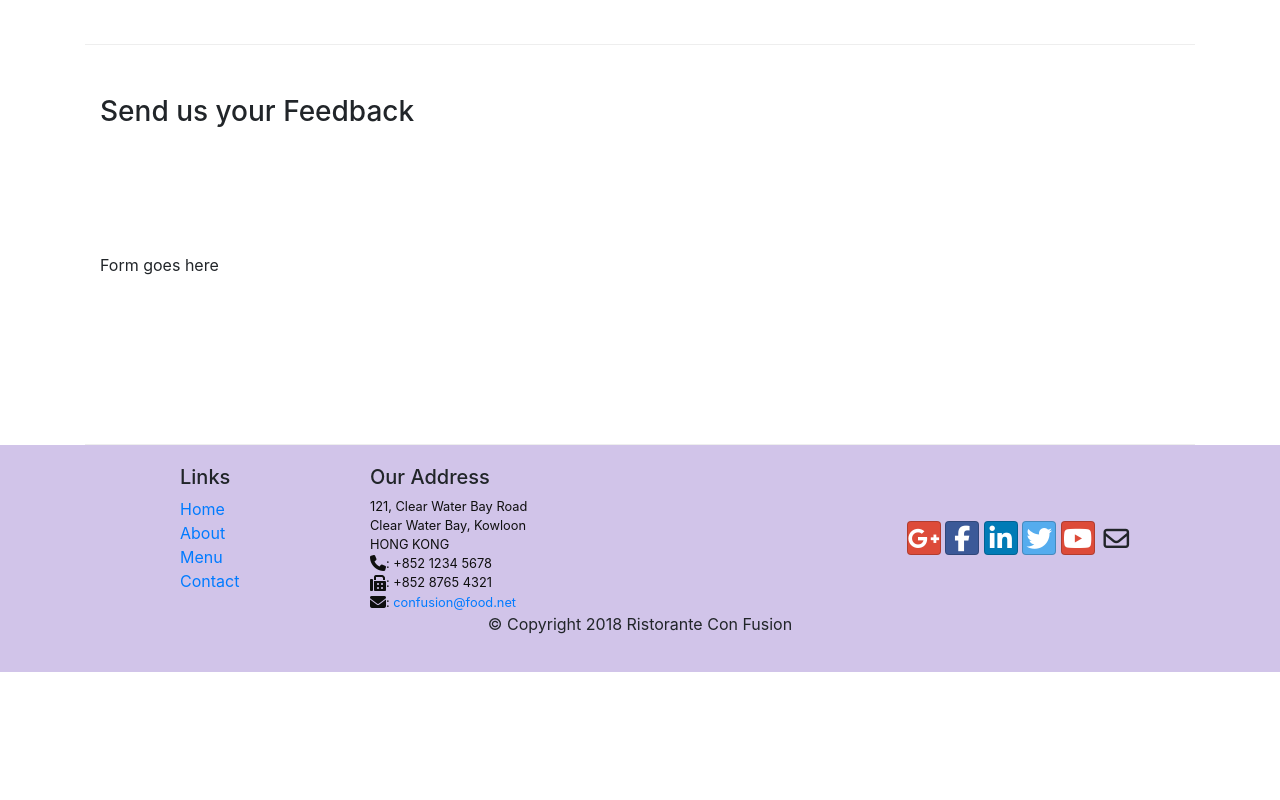
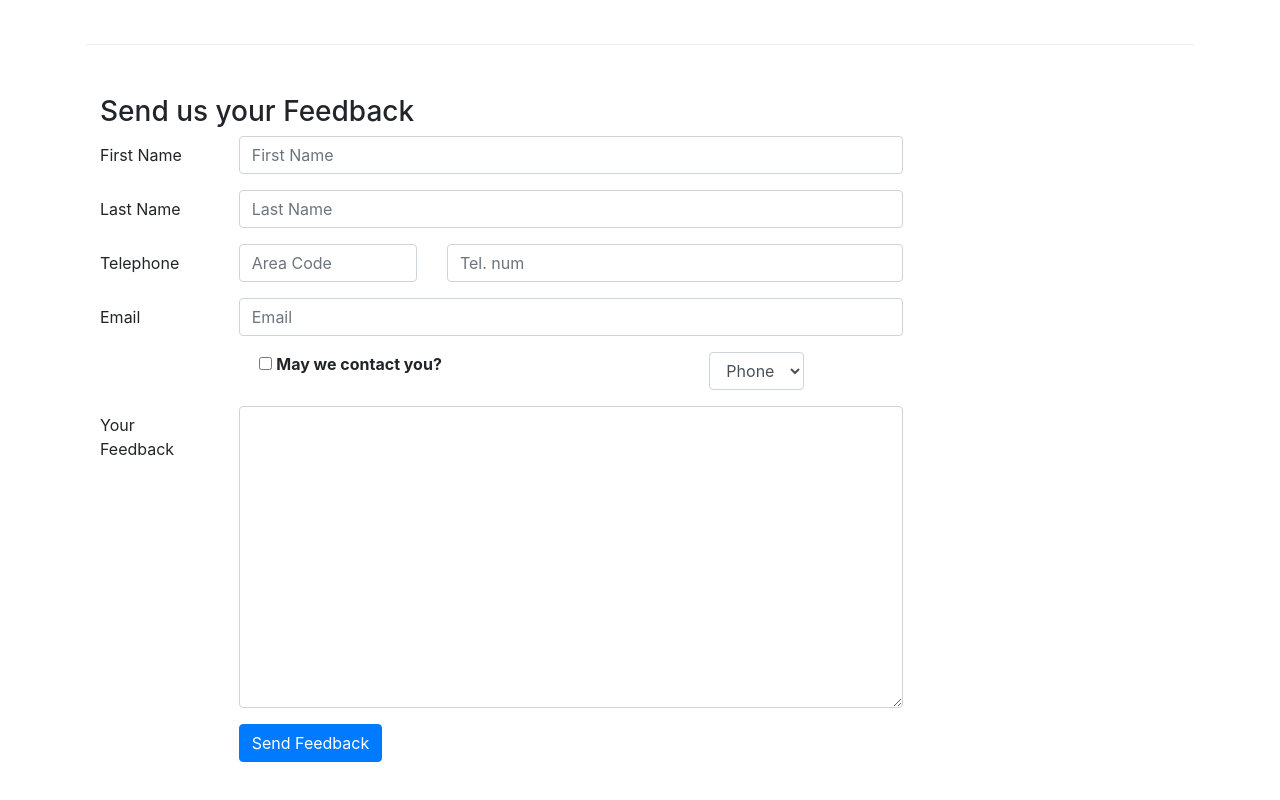
Before and after one commit to Harleysplayground/bootstrap, a website: page bs4/conFusion/contactus.html in a window 1280 px wide. Shown: the part 820-1620 px from the top of the page. Before the commit the page ends 1492 px from the top, so only its background shows below. Drawn offline with nearby package versions, Linux system fonts and the light colour scheme.

Commit message:
added feedback forms and btn groups

```diff
--- a/bs4/conFusion/contactus.html
+++ b/bs4/conFusion/contactus.html
@@ -92,9 +92,66 @@
               <h3>Send us your Feedback</h3>
            </div>
             <div class="col-12 col-md-9">
-                Form goes here
+                <form>
+                    <div class="form-group row" >
+                        <label for="firstname" class="col-md-2 col-form-label">First Name</label>
+                        <div class="col-md-10">
+                            <input type="text" class="form-control" id="firstname" name="firstname" placeholder="First Name">
+                        </div>
+                    </div>
+                    <div class="form-group row">
+                        <label for="lastname" class="col-md-2 col-form-label">Last Name</label>
+                        <div class="col-md-10">
+                            <input type="text" class="form-control" id="lastname" name="lastname" placeholder="Last Name">
+                        </div>
+                    </div>
+                    <div class="form-group row" >
+                        <label for="tel" class="col-12 col-md-2 col-form-label">Telephone</label>
+                        <div class="col-5 col-md-3">
+                            <input type="tel" class="form-control" id="areacode" name="areacode" placeholder="Area Code">
+                        </div>
+                        <div class="col-7 col-md-7">
+                            <input type="tel" class="form-control" id="telnum" name="telnum" placeholder="Tel. num">
+                        </div>
+                    </div>
+                    <div class="form-group row" >
+                        <label for="emailid" class="col-md-2 col-form-label">Email</label>
+                        <div class="col-md-10">
+                            <input type="email" class="form-control" id="emailid" name="emailid" placeholder="Email">
+                        </div>
+                    </div>
+                    <div class="form-group row">
+                        <div class="col-md-6 offset-md-2">
+                            <div class="form-check">
+                                <input type="checkbox" class="form-check-inpu" name="approve" id="approve" value="">
+                                    <label class="form-check-label" for="approve">
+                                        <strong>May we contact you?</strong>
+                                    </label>
+                                </input>
+                            </div>
+                        </div>
+                        <div class="md-3 offset-md-1">
+                            <select class="form-control">
+                                <option>Phone</option>
+                                <option>Email</option>
+                            </select>
+                        </div>
+                    </div>
+                    <div class="form-group row" >
+                        <label for="feedback" class="col-md-2 col-form-label">Your Feedback</label>
+                        <div class="col-md-10">
+                            <textarea class="form-control" id="feedback" name="feedback" rows="12"></textarea>
+                        </div>
+                    </div>
+                    <div class="form-group row">
+                        <div class="offset-md-2 col-md-10">
+                            <button type="submit" class="btn btn-primary">Send Feedback</button>
+                        </div>
+                    </div>
+                </form>
             </div>
              <div class="col-12 col-md">
+
             </div>
        </div>
 
```
